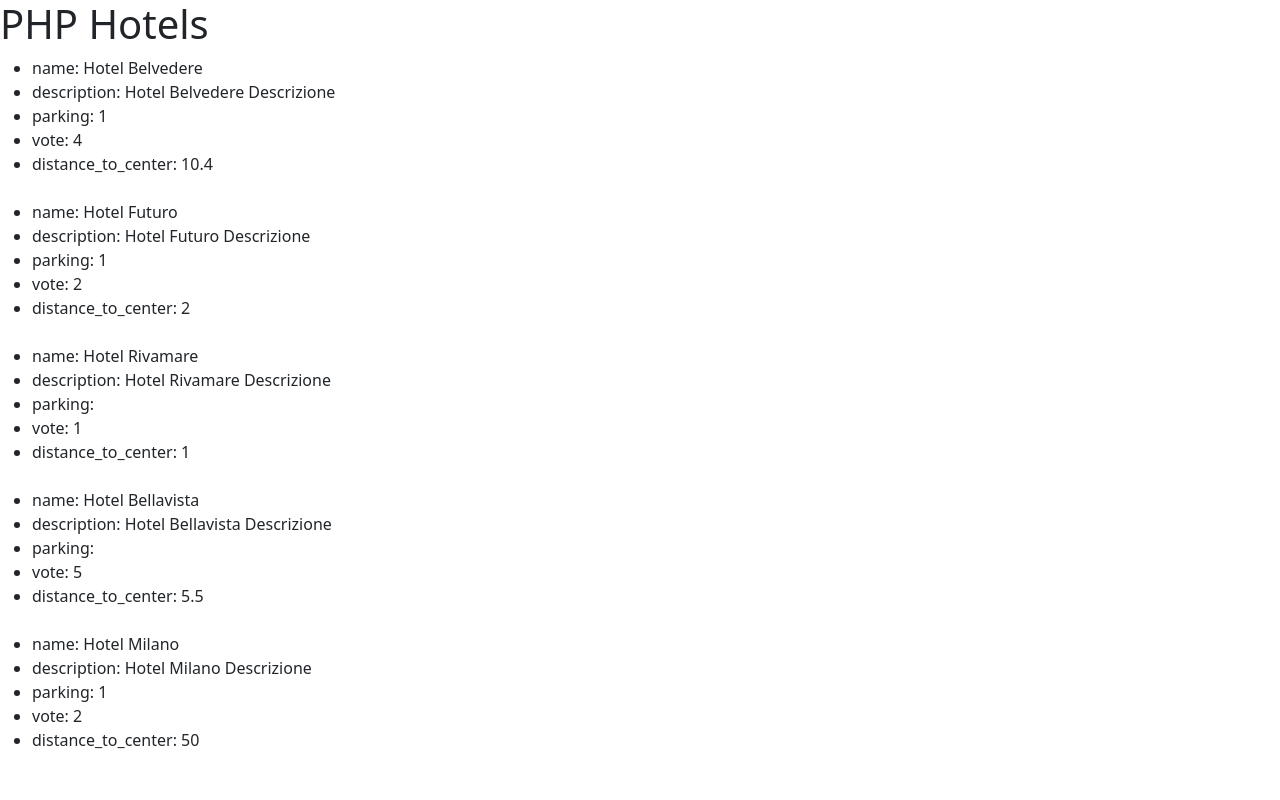
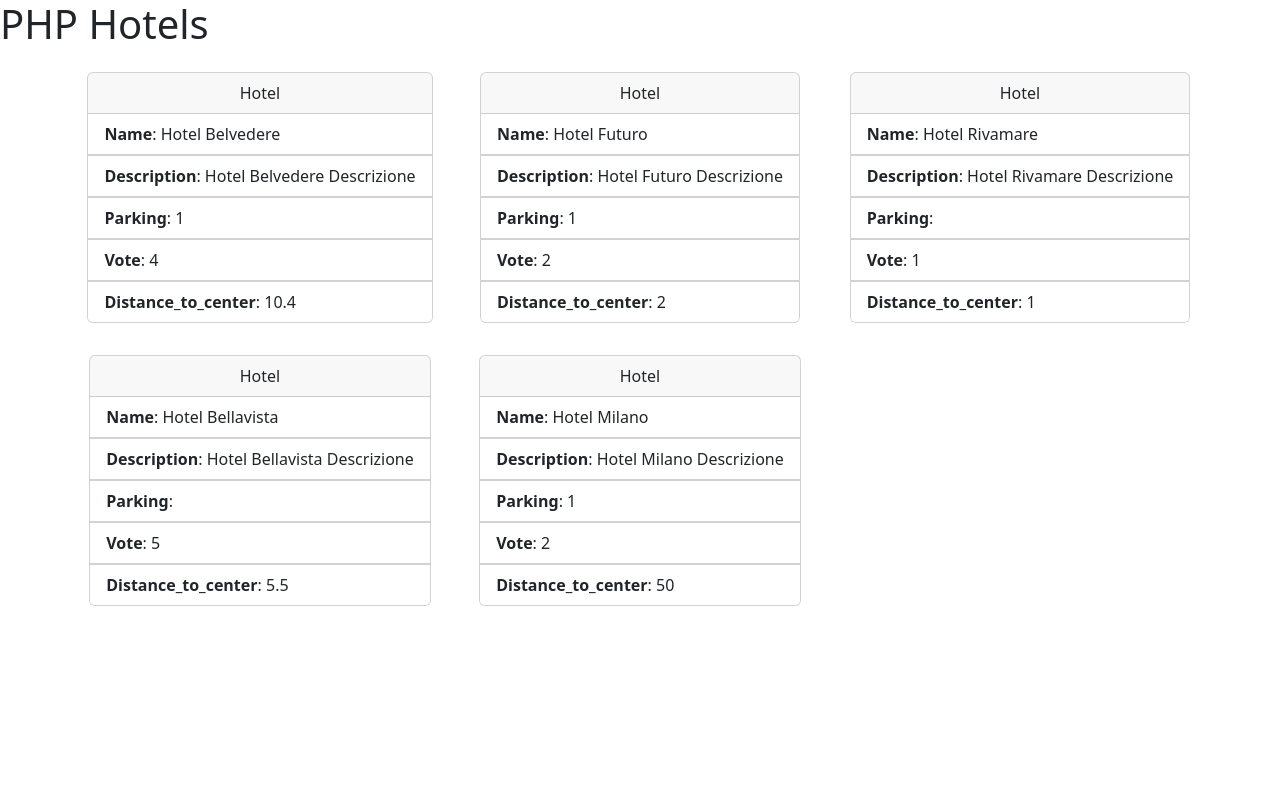
Before and after one commit to Danilo-Mosca/php-hotel, a PHP site: page / in a window 1280 px wide. Run offline with PHP 8.4, Linux system fonts and the light colour scheme.

Commit message:
added simple style with Bootstrap and CSS

```diff
--- a/css/style.css
+++ b/css/style.css
@@ -9,3 +9,12 @@
 .debug {
     border: 1px solid red;
 }
+
+li {
+    list-style-type:none;
+}
+
+/* Header della card */
+.card-header{
+    text-align: center;
+}
--- a/index.php
+++ b/index.php
@@ -55,22 +55,41 @@
         ],
 
     ];
+
     ?>
 
-    <ul>
-
-        <?php
+    <div class="container">
+        <div class="row">
+            <?php
             foreach ($hotels as $hotel) {
                 //var_dump($hotel);
-                foreach ($hotel as $key => $value){
-                    echo "<li>". $key . ": " . $value ."</li>";
-                }
+            ?>
 
-                echo "<br>";
+                <div class="col-sm-12 col-md-6 col-lg-4 d-flex justify-content-center my-3">
+                    <div class="card">
+                        <div class="card-header">
+                            Hotel
+                        </div>
+
+                        <?php
+                        foreach ($hotel as $key => $value) {
+                        ?>
+
+                            <ul class="list-group list-group-flush">
+                                <li class="list-group-item"><?php echo "<strong>" . ucwords($key) . "</strong>" . ": " . $value;  ?></li>
+                            </ul>
+
+                        <?php
+                            // * La funzione ucwords trasforma in maiuscolo il primo carattere della parola contenuta in $key
+                            //echo "<strong>" . ucwords($key) . "</strong>" . ": " . $value . "<br>";
+                        }
+                        ?>
+                    </div>
+                </div>
+            <?php
             }
-        ?>
-
-    </ul>
+            ?>
+        </div>
 </body>
 
 </html>
```
